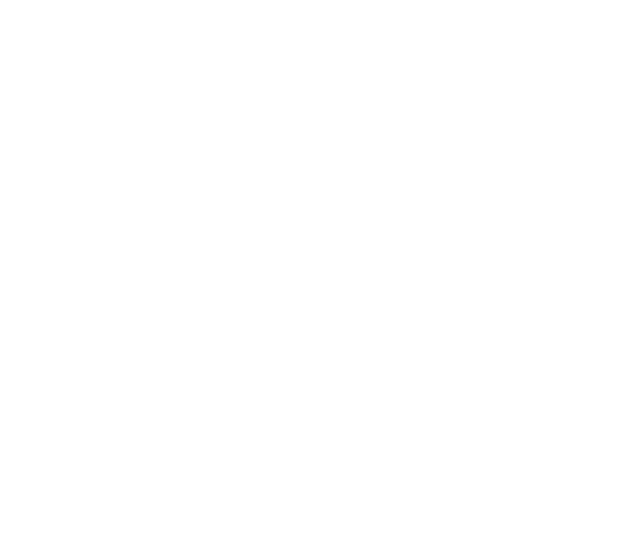
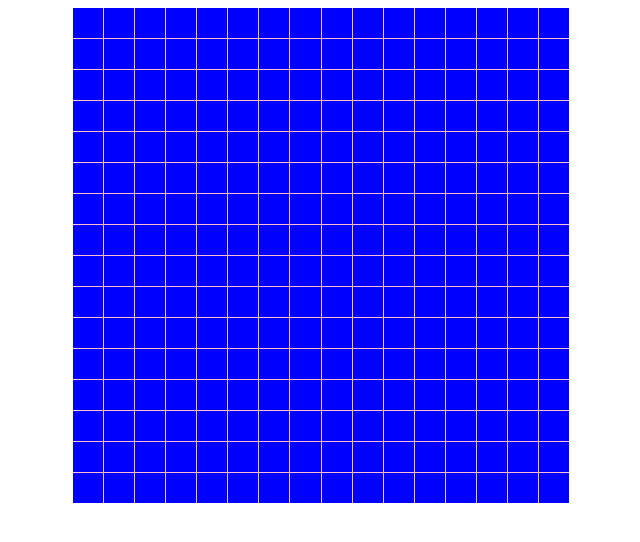
Before and after one commit to waltzingCorgi/odin-etch-a-sketch, a plain HTML site: page index.html in a window 1280 px wide. Shown: the whole page, without its empty margins (319-959 px from the left). Drawn offline with Linux system fonts and the light colour scheme.

Commit message:
Create grid

```diff
--- a/app.js
+++ b/app.js
@@ -0,0 +1,7 @@
+const container = document.querySelector(".wrapper");
+
+for (let i = 0; i < 256; i++) {
+    const div = document.createElement("div");
+    div.classList.add("box");
+    container.appendChild(div);
+}
--- a/index.html
+++ b/index.html
@@ -9,6 +9,7 @@
     <script src="./app.js" defer></script>
 </head>
 <body>
-
+    <div class="wrapper">
+    </div>
 </body>
 </html>
--- a/styles.css
+++ b/styles.css
@@ -0,0 +1,16 @@
+.box {
+    background-color: blue;
+}
+
+.wrapper {
+    display: grid;
+    grid-template-columns: repeat(16, 1fr);
+    grid-auto-rows: 30px;
+    gap: 1px;
+    margin: auto;
+}
+
+div.wrapper {
+    background-color: pink;
+    width: 496px;
+}
```
